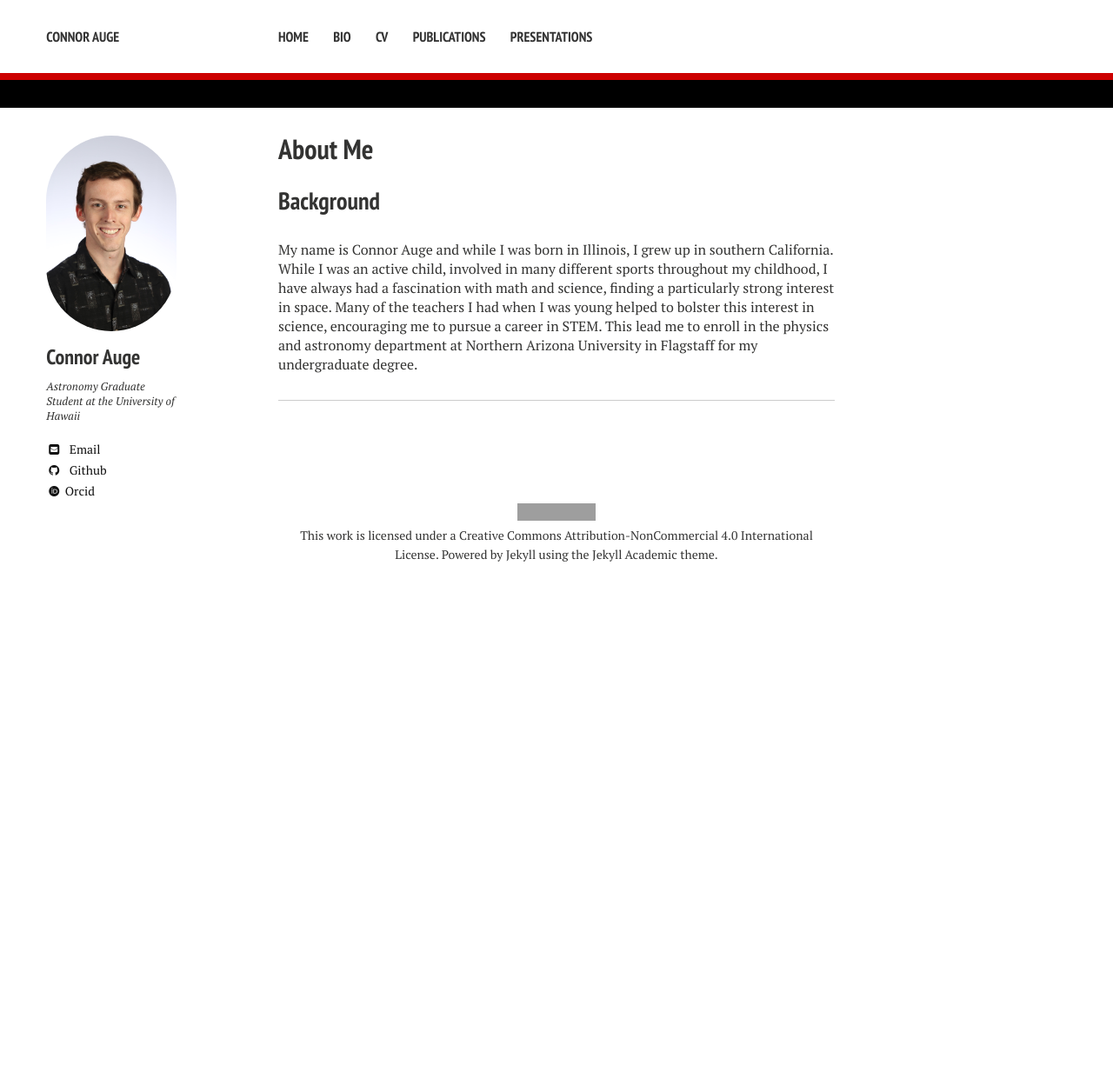
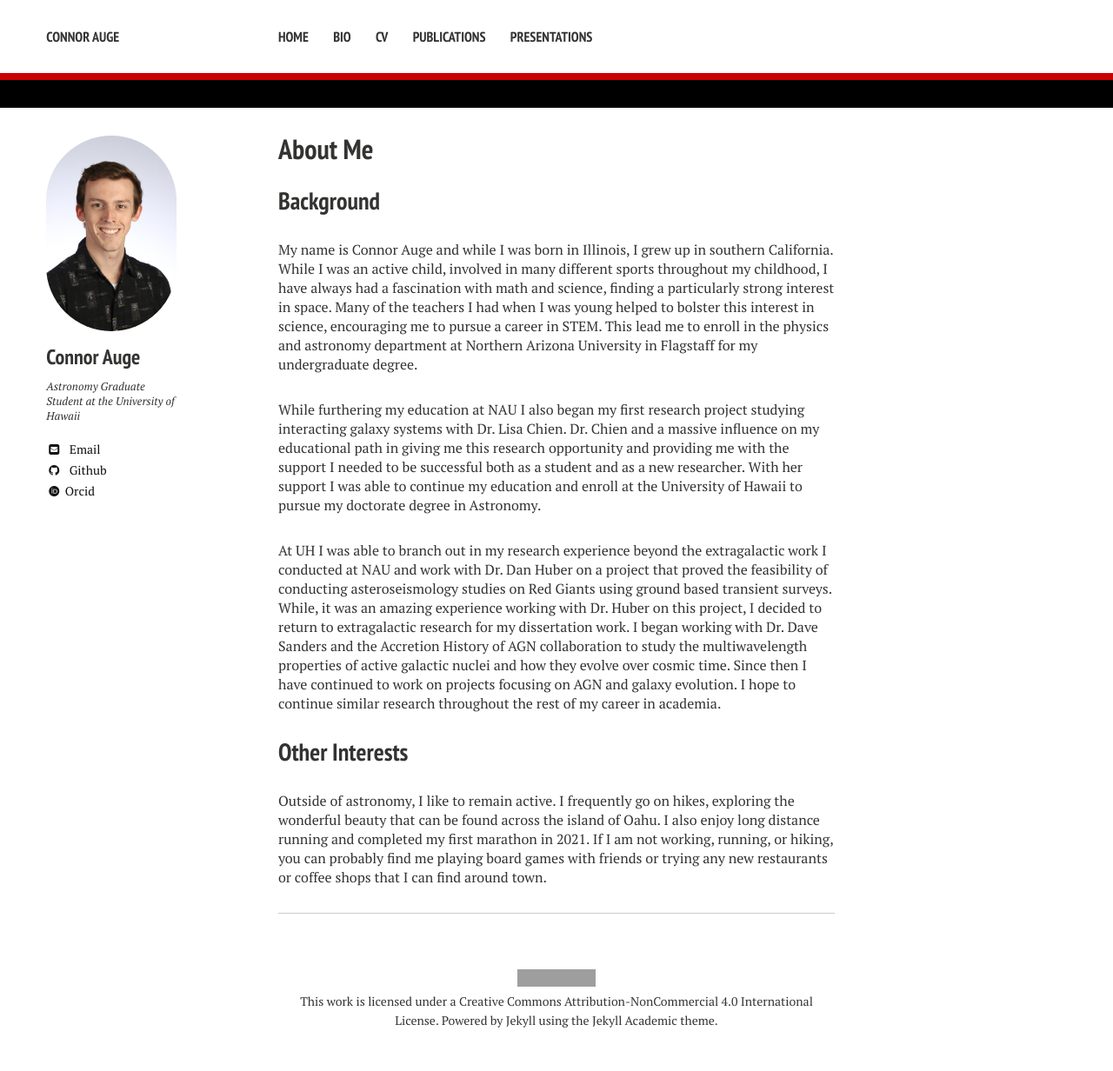
Before and after one commit to cwauge/cwauge.github.io, a Jekyll site: the page built from bio.md, in a window 1280 px wide. Shown: the whole page at 87% size. Built offline with Jekyll 4.4.1, drawn with Linux system fonts in a browser that asks for light colours; nearby versions of some CDN libraries; some web fonts are replaced; before the commit the page ends 900 px from its top, so only the background shows below that; grey boxes are pictures that could not be loaded.

Commit message:
Update bio.md

```diff
--- a/bio.md
+++ b/bio.md
@@ -5,3 +5,10 @@ title: About Me
 
 ## Background
 My name is Connor Auge and while I was born in Illinois, I grew up in southern California. While I was an active child, involved in many different sports throughout my childhood, I have always had a fascination with math and science, finding a particularly strong interest in space. Many of the teachers I had when I was young helped to bolster this interest in science, encouraging me to pursue a career in STEM. This lead me to enroll in the physics and astronomy department at Northern Arizona University in Flagstaff for my undergraduate degree.
+
+While furthering my education at NAU I also began my first research project studying interacting galaxy systems with Dr. Lisa Chien. Dr. Chien and a massive influence on my educational path in giving me this research opportunity and providing me with the support I needed to be successful both as a student and as a new researcher. With her support I was able to continue my education and enroll at the University of Hawaii to pursue my doctorate degree in Astronomy.
+
+At UH I was able to branch out in my research experience beyond the extragalactic work I conducted at NAU and work with Dr. Dan Huber on a project that proved the feasibility of conducting asteroseismology studies on Red Giants using ground based transient surveys. While, it was an amazing experience working with Dr. Huber on this project, I decided to return to extragalactic research for my dissertation work. I began working with Dr. Dave Sanders and the Accretion History of AGN collaboration to study the multiwavelength properties of active galactic nuclei and how they evolve over cosmic time. Since then I have continued to work on projects focusing on AGN and galaxy evolution. I hope to continue similar research throughout the rest of my career in academia.
+
+## Other Interests
+Outside of astronomy, I like to remain active. I frequently go on hikes, exploring the wonderful beauty that can be found across the island of Oahu. I also enjoy long distance running and completed my first marathon in 2021. If I am not working, running, or hiking, you can probably find me playing board games with friends or trying any new restaurants or coffee shops that I can find around town.
```
